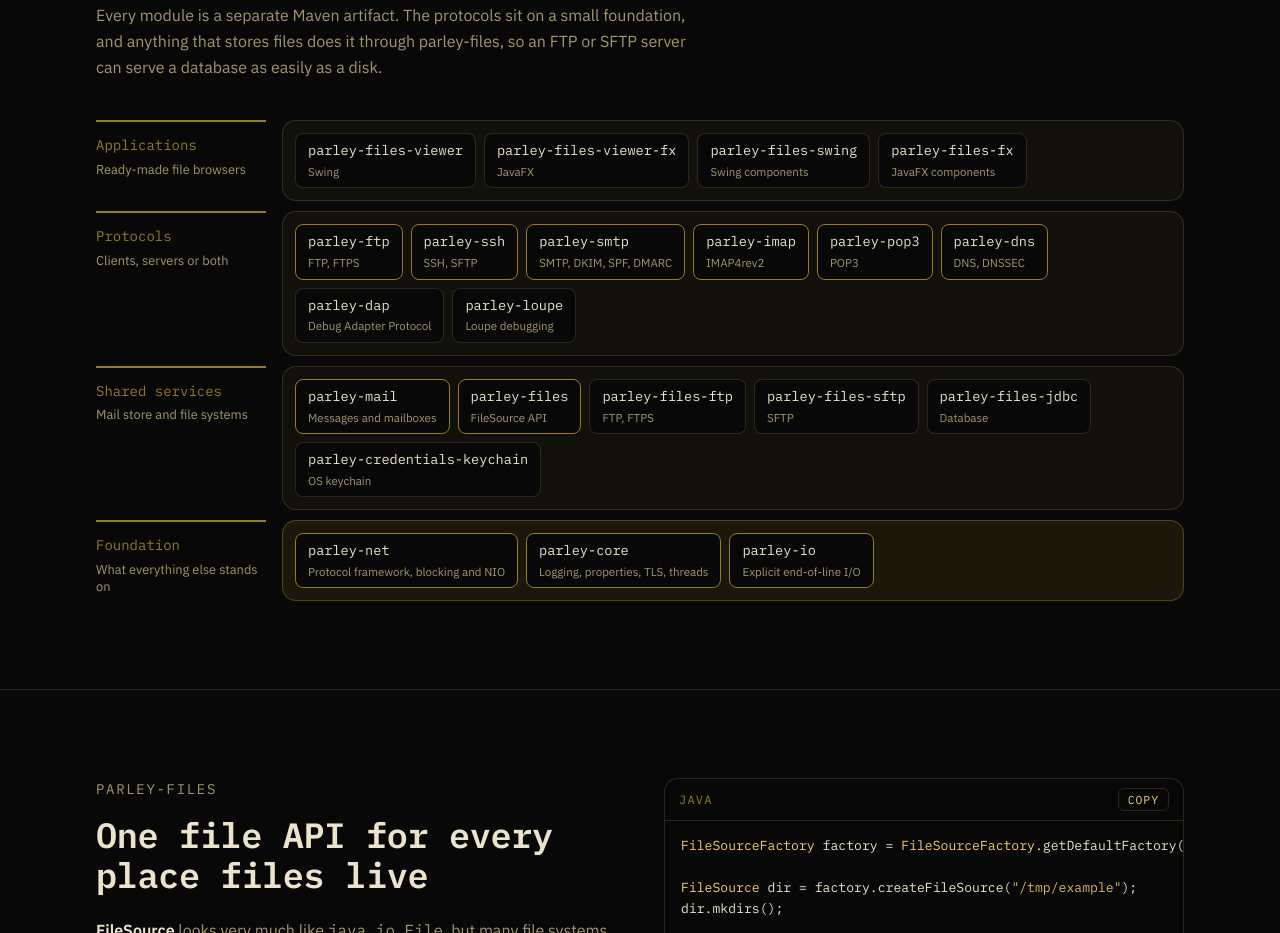
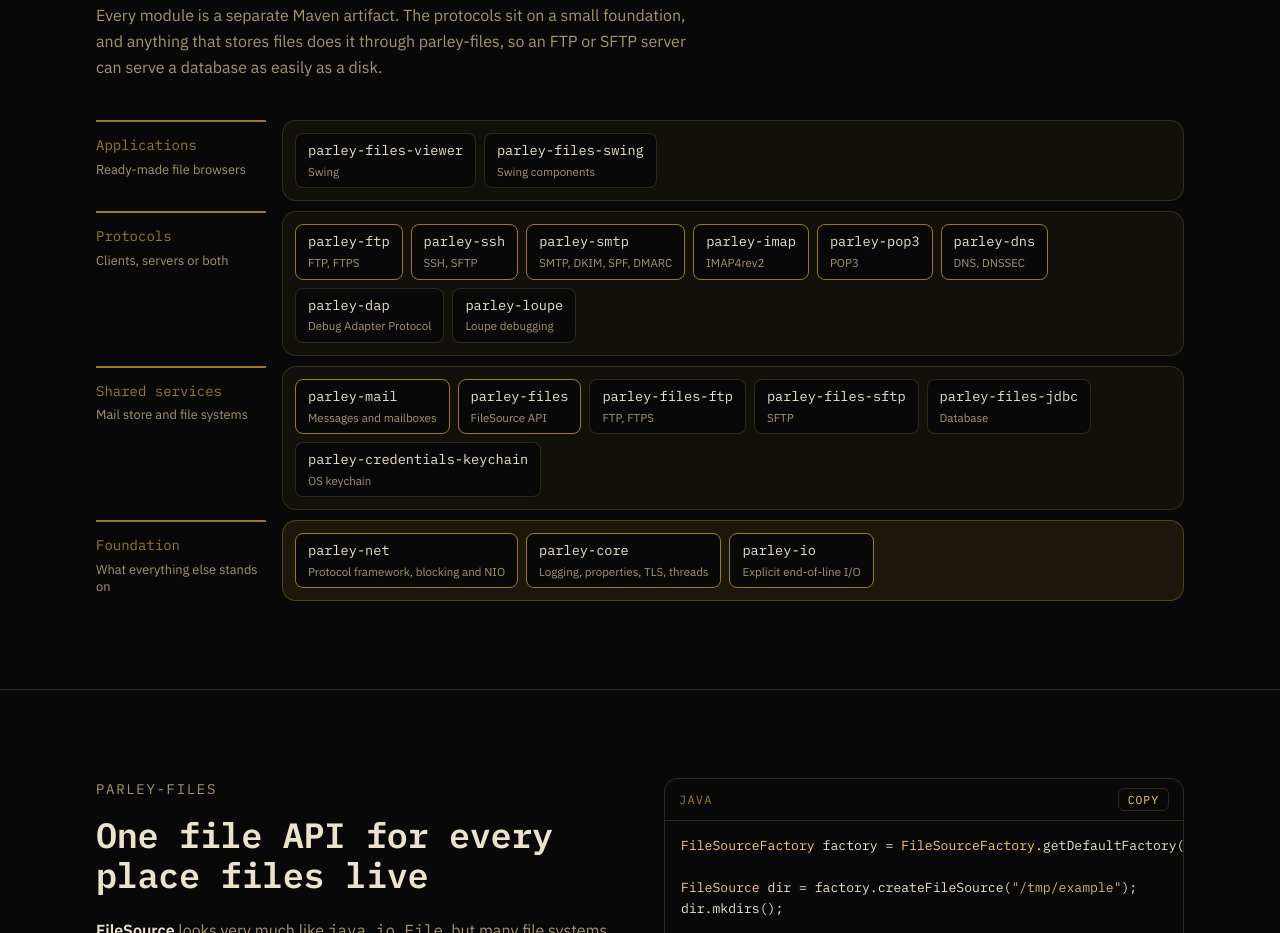
Before and after one commit to parley-project/parley-project.github.io, a plain HTML site: page index.html in a window 1280 px wide. Shown: the part 2017-2950 px from the top of the page. Drawn offline with Linux system fonts and the light colour scheme.

Commit message:
parley-files-fx and parley-files-viewer-fx are no longer listed: the JavaFX modules are retired (tag javafx-final)

```diff
--- a/index.html
+++ b/index.html
@@ -282,9 +282,7 @@ code, pre, kbd { font-family: var(--mono); }
           <div class="tier-name">Applications<small>Ready-made file browsers</small></div>
           <div class="tier-mods">
             <a class="mod" href="https://github.com/parley-project/parley-files-viewer">parley-files-viewer<span>Swing</span></a>
-            <span class="mod">parley-files-viewer-fx<span>JavaFX</span></span>
             <a class="mod" href="https://github.com/parley-project/parley-files-swing">parley-files-swing<span>Swing components</span></a>
-            <a class="mod" href="https://github.com/parley-project/parley-files-fx">parley-files-fx<span>JavaFX components</span></a>
           </div>
         </div>
         <div class="tier">
```
